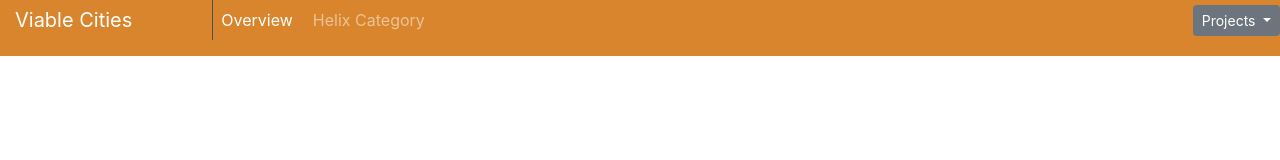
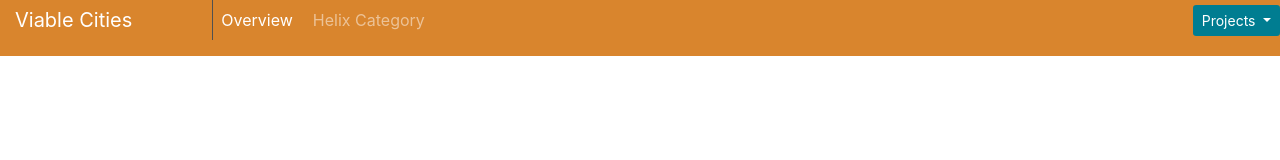
Before and after one commit to victorkesten/ViableCities, a plain HTML site: page Overview/index.html in a window 1280 px wide. Drawn offline with Linux system fonts and the light colour scheme; no server answers.

Commit message:
Color update
On button

```diff
--- a/Overview/index.html
+++ b/Overview/index.html
@@ -35,7 +35,7 @@
             </li>
           </ul>
           <div class="dropdown" id="project_dropdown">
-            <button class="btn btn-secondary dropdown-toggle btn-sm" type="button" id="dropdownMenuButton" data-toggle="dropdown" aria-haspopup="true" aria-expanded="false">
+            <button class="btn btn-viable dropdown-toggle btn-sm" type="button" id="dropdownMenuButton" data-toggle="dropdown" aria-haspopup="true" aria-expanded="false">
               Projects
             </button>
           <div class="dropdown-menu dropdown-menu-right" id="dropdown_menu" aria-labelledby="dropdownMenuButton">
--- a/Overview/stylesheet.css
+++ b/Overview/stylesheet.css
@@ -39,6 +39,11 @@ html, body{
 }
 
 
+.btn-viable {
+  background-color : rgb(0,125,145);
+  color: white;
+}
+
 ::-webkit-scrollbar{
   width:10px;
 }
```
